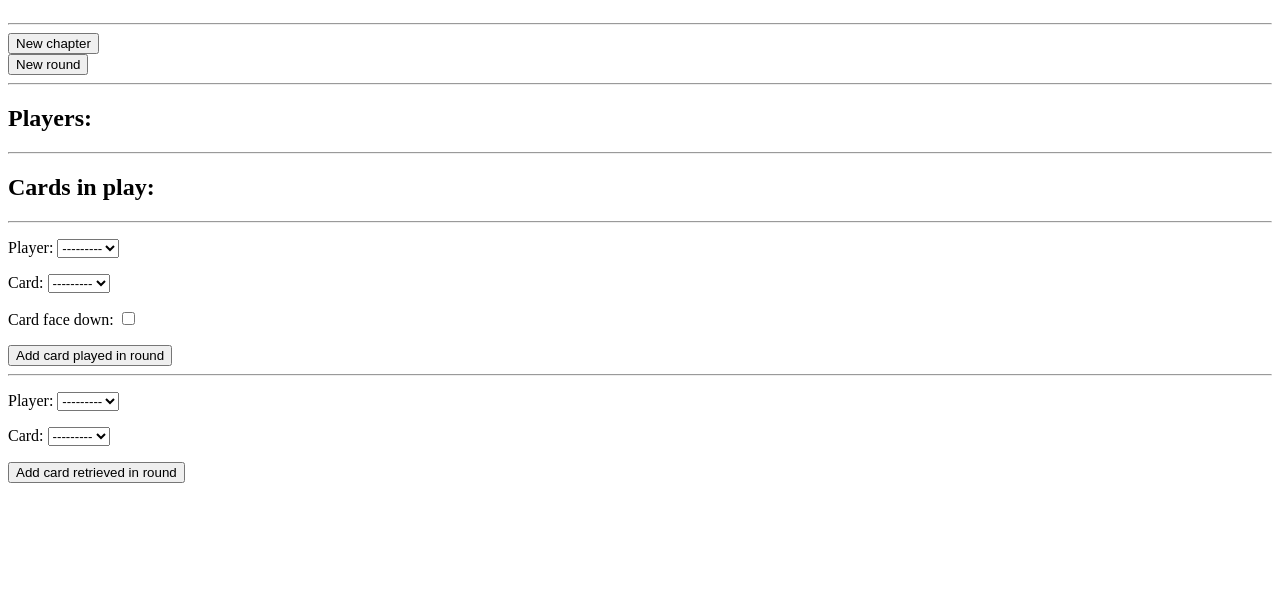
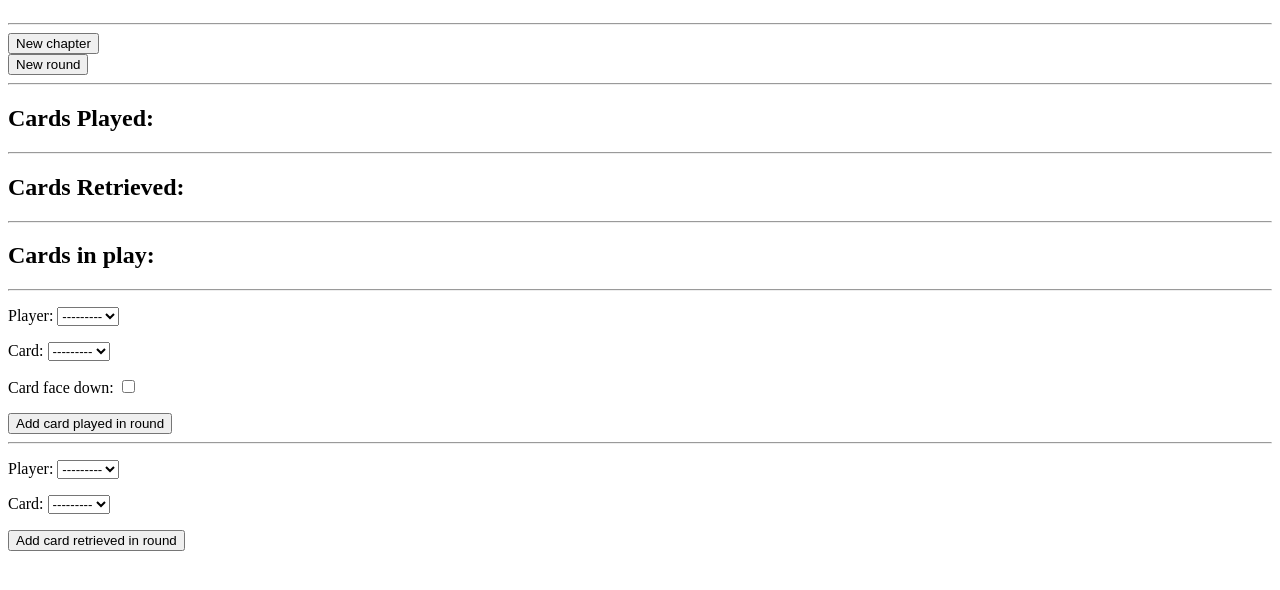
Before and after one commit to dandon223/ArcTracker, a Django app: template backend/app/templates/game.html in a window 1280 px wide. Shown: the part 57-647 px from the top of the page. Run offline with Django 5.2, Linux system fonts and the light colour scheme; the template is opened without the code that fills it: values that come from a table or form of the project are taken from there, others are empty.

Commit message:
template now shows both cards played and retrieved by players by rounds

```diff
--- a/backend/app/templates/game.html
+++ b/backend/app/templates/game.html
@@ -18,8 +18,15 @@
 </form>
 <hr>
 <div>
-    <h2>Players:</h2>
-    {% for player in players %}
+    <h2>Cards Played:</h2>
+    {% for player in cards_played %}
+    <b>{{ player }}</b><br />
+    {% endfor %}
+</div>
+<hr>
+<div>
+    <h2>Cards Retrieved:</h2>
+    {% for player in cards_retrieved %}
     <b>{{ player }}</b><br />
     {% endfor %}
 </div>
```
Also changed, not shown: backend/app/views.py (+21 -1 lines).
